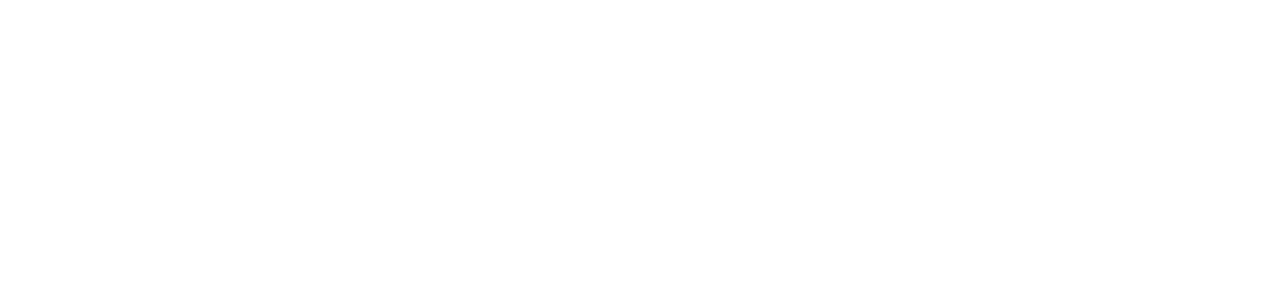
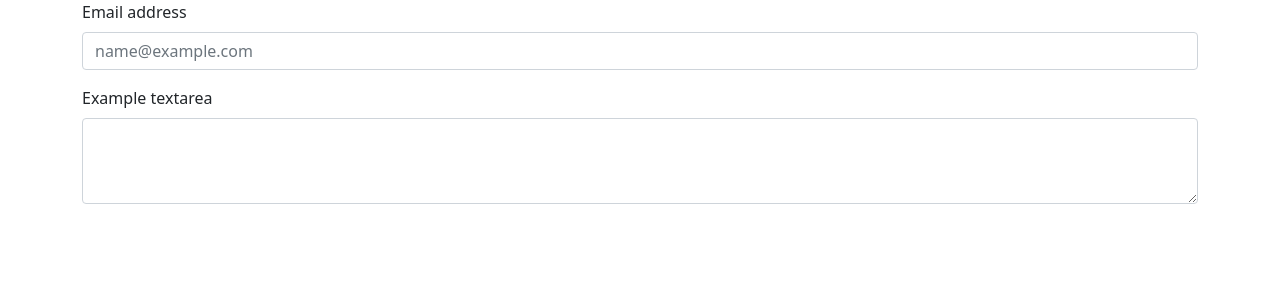
Before and after one commit to mazhars-git/react-news-app, a React (Create React App) app: page /feedback in a window 1280 px wide. Before the commit this address had no page. Shown: the top 300 px of the page. Built offline with nearby package versions, Linux system fonts and the light colour scheme.

Commit message:
form added

```diff
--- a/src/App.js
+++ b/src/App.js
@@ -9,11 +9,13 @@
   Routes
 } from "react-router-dom";
 import Home from './Components/Home/Home';
+import FeedbackForm from './Components/FeedbackForm/FeedbackForm';
 
 function App() {
   return (
     <Routes>
         <Route path="/" element={<Home />} />
+        <Route path="/feedback" element={<FeedbackForm />} />
     </Routes>
   );
 }
--- /dev/null
+++ b/src/Components/FeedbackForm/FeedbackForm.js
@@ -0,0 +1,18 @@
+import React from 'react';
+
+const FeedbackForm = () => {
+    return (
+        <div className="container">
+            <div class="mb-3">
+            <label for="exampleFormControlInput1" class="form-label">Email address</label>
+            <input type="email" class="form-control" id="exampleFormControlInput1" placeholder="name@example.com" />
+            </div>
+            <div class="mb-3">
+            <label for="exampleFormControlTextarea1" class="form-label">Example textarea</label>
+            <textarea class="form-control" id="exampleFormControlTextarea1" rows="3"></textarea>
+            </div>
+        </div>
+    );
+};
+
+export default FeedbackForm;
--- a/src/Components/Sidebar/Sidebar.js
+++ b/src/Components/Sidebar/Sidebar.js
@@ -2,13 +2,14 @@
 import { FontAwesomeIcon } from '@fortawesome/react-fontawesome';
 import { faAlignLeft, faCoffee, faList, faListAlt } from '@fortawesome/free-solid-svg-icons';
 import { faLine } from '@fortawesome/free-brands-svg-icons';
+import Pic from '../../images/profile.jpg';
 
 const Sidebar = () => {
     return (
         <section className="sidebar">
             <h4>Sidebar</h4>
             <div className="profile d-flex">
-                <div><img src="" alt="" /></div>
+                <div><img style={{width: '30px', borderRadius: '50%'}} src={Pic} alt="" /></div>
                 <div>
                     <h6>Hi! Reader,</h6>
                     <p>Here's your News!</p>
```
Also changed, not shown: src/images/profile.jpg (added).
